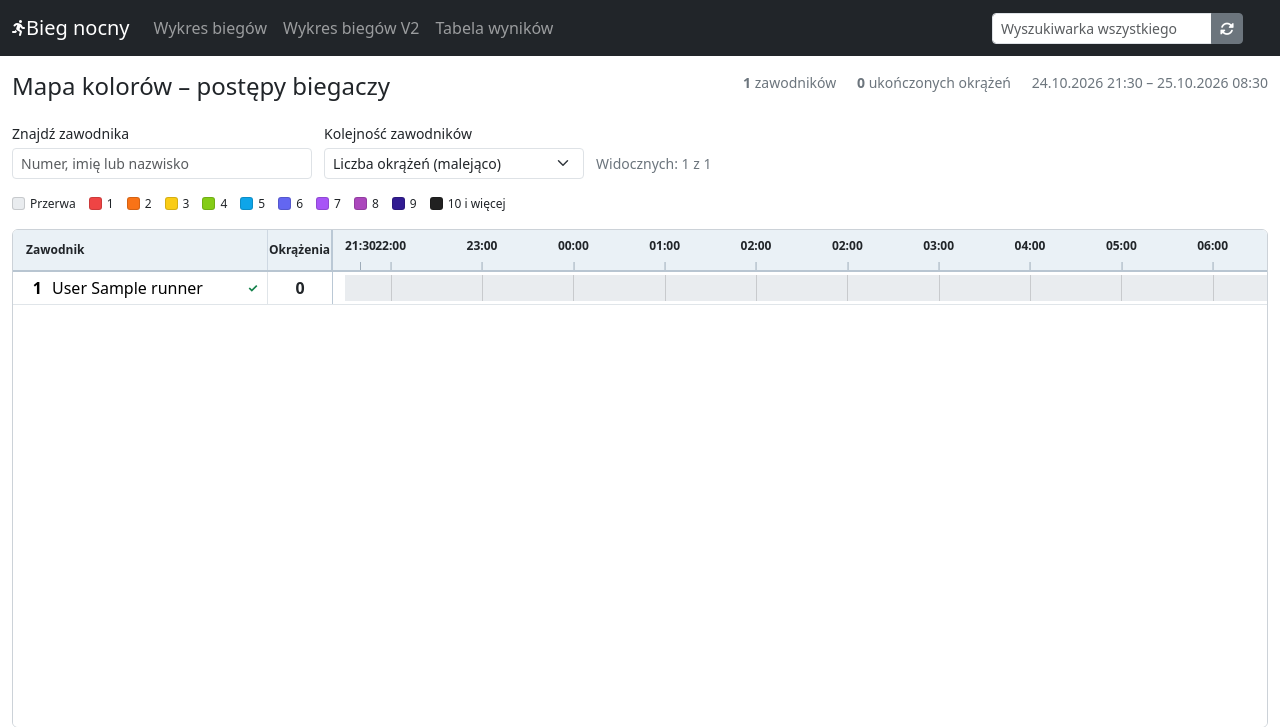
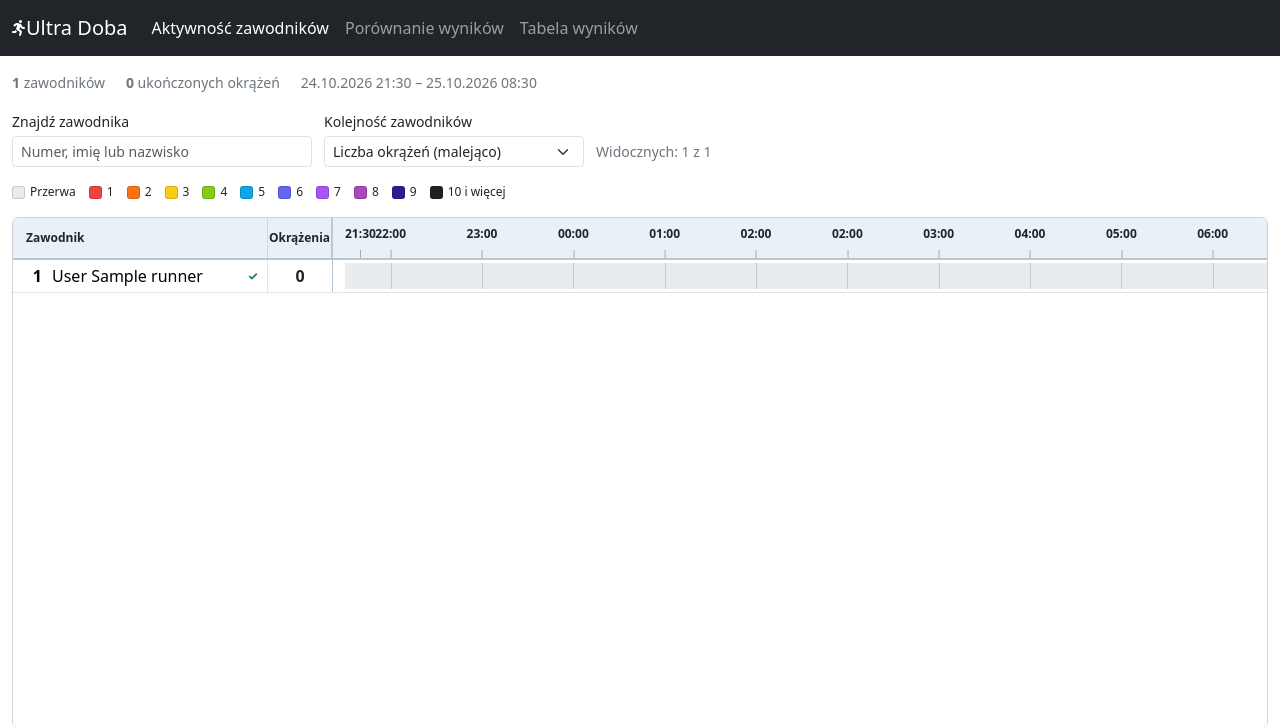
Before and after one commit to rzymski/runnersChart, a Django app: page /chart/heatmap/ in a window 1280 px wide. Shown: the top 727 px of the page. Run offline with Django 4.2, Linux system fonts and the light colour scheme; tables that the repository leaves empty hold one stand-in row (values such as "Sample post"); some libraries are stand-ins or nearby versions.

Commit message:
better naming and navbar

```diff
--- a/runChart/heatmap.py
+++ b/runChart/heatmap.py
@@ -153,7 +153,6 @@ def get_heatmap_context():
             'new_day': local_cursor.strftime('%d.%m') if local_cursor.hour == 0 else '',
         })
         cursor += timedelta(hours=1)
-    ticks.append({'label': _local(end).strftime('%H:%M'), 'left': 100, 'edge': 'end'})
     # Podczas zmiany czasu 02:00 występuje dwukrotnie; zachowujemy oba punkty osi.
 
     return {
--- a/runChart/templates/chart/heatmap.html
+++ b/runChart/templates/chart/heatmap.html
@@ -5,9 +5,6 @@
 <link rel="stylesheet" href="{% static 'userPages/heatmap.css' %}">
 <div class="hm-page container-fluid py-3" style="--hm-axis-width: {{ heatmap_axis_min_width }}px">
     <div class="d-flex flex-wrap align-items-start justify-content-between gap-3 mb-3">
-        <div>
-            <h1 class="h4 mb-1">Mapa kolorów – postępy biegaczy</h1>
-        </div>
         <div class="hm-overview text-secondary small">
             <span><strong>{{ heatmap_runner_count }}</strong> zawodników</span>
             <span><strong>{{ heatmap_laps_count }}</strong> ukończonych okrążeń</span>
--- a/runChart/templates/partials/base.html
+++ b/runChart/templates/partials/base.html
@@ -25,11 +25,7 @@
 <body class="wrapper">
     <div class="myNavAndContent">
         <header>
-            {% if request.path == '/chart/line/' or request.path == '/' %}
-                {% include 'partials/nav_with_button.html' %}
-            {% else %}
-                {% include 'partials/nav.html' %}
-            {% endif %}
+            {% include 'partials/nav.html' %}
         </header>
         <main>
             {% if messages %}
--- a/runChart/templates/partials/nav.html
+++ b/runChart/templates/partials/nav.html
@@ -2,30 +2,30 @@
 <nav class="navbar navbar-expand-lg navbar-dark bg-dark">
     <div class="container-fluid">
         <i class="fa-solid fa-person-running" style="color: #fff;"></i>
-        <a class="navbar-brand" href="">Bieg nocny</a>
+        <a class="navbar-brand" href="">Ultra Doba</a>
         <button class="navbar-toggler" type="button" data-bs-toggle="collapse" data-bs-target="#navbarSupportedContent" aria-controls="navbarSupportedContent" aria-expanded="false" aria-label="Toggle navigation">
             <span class="navbar-toggler-icon"></span>
         </button>
         <div class="collapse navbar-collapse" id="navbarSupportedContent">
             <ul class="navbar-nav me-auto mb-2 mb-lg-0">
                 <li class="nav-item">
-                    <a class="nav-link" href="{% url 'heatmap_chart' %}">Wykres biegów</a>
+                    <a class="nav-link {% if request.resolver_match.url_name == 'heatmap_chart' %}active{% endif %}"
+                       href="{% url 'heatmap_chart' %}">Aktywność zawodników</a>
                 </li>
                 <li class="nav-item">
-                    <a class="nav-link" href="{% url 'line_chart' %}">Wykres biegów V2</a>
+                    <a class="nav-link {% if request.resolver_match.url_name == 'line_chart' or request.resolver_match.url_name == 'index' %}active{% endif %}"
+                       href="{% url 'line_chart' %}">Porównanie wyników</a>
                 </li>
                 <li class="nav-item">
-                    <a class="nav-link" href="{% url 'resultTable' %}">Tabela wyników</a>
+                    <a class="nav-link {% if request.resolver_match.url_name == 'resultTable' %}active{% endif %}"
+                       href="{% url 'resultTable' %}">Tabela wyników</a>
                 </li>
-          </ul>
+            </ul>
         </div>
-        <div class="d-flex" style="margin-right: 25px">
-            <div class="input-group input-group-sm">
-                <input class="form-control" type="search" id="search" placeholder="Wyszukiwarka wszystkiego" aria-label="Search">
-                <a href="{% url 'resultTable' %}" class="btn btn-secondary btn-sm">
-                    <i class="fas fa-sync-alt"></i>
-                </a>
-            </div>
-        </div>
+        {% if request.resolver_match.url_name == 'resultTable' %}
+            {% include 'partials/nav_search.html' %}
+        {% elif request.resolver_match.url_name == 'line_chart' %}
+            {% include 'partials/nav_line_button.html' %}
+        {% endif %}
     </div>
 </nav>
```
Also changed, not shown: runChart/templates/partials/nav_line_button.html (added, +9 -0 lines), runChart/templates/partials/nav_search.html (added, +16 -0 lines).
